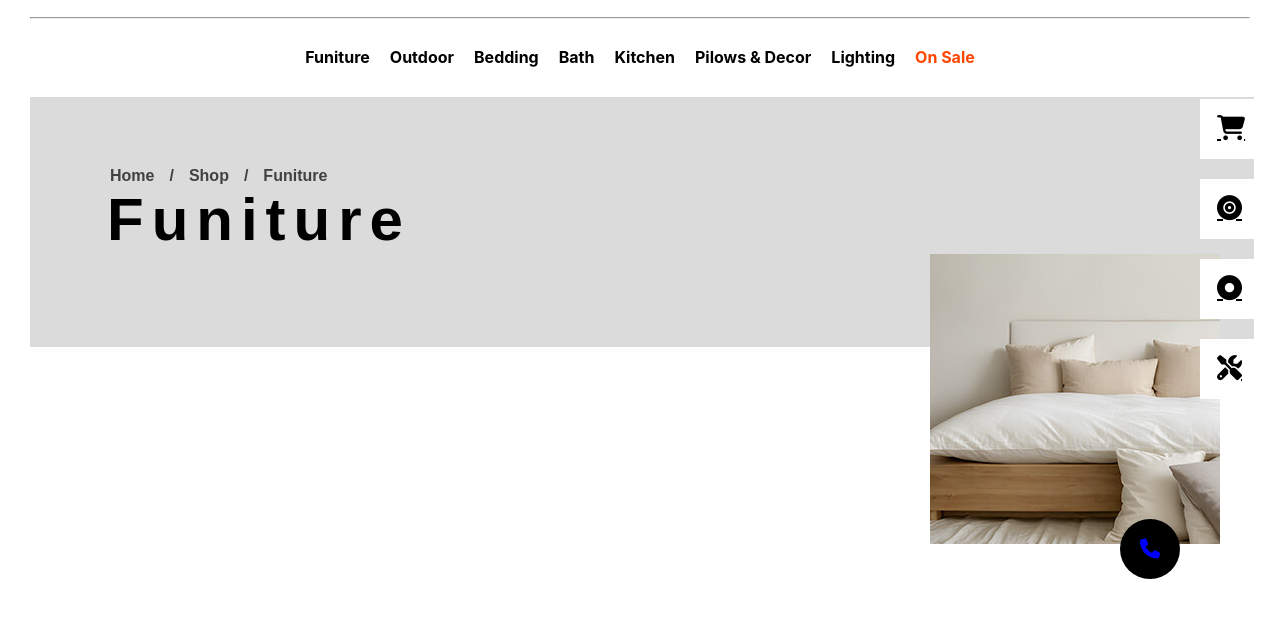
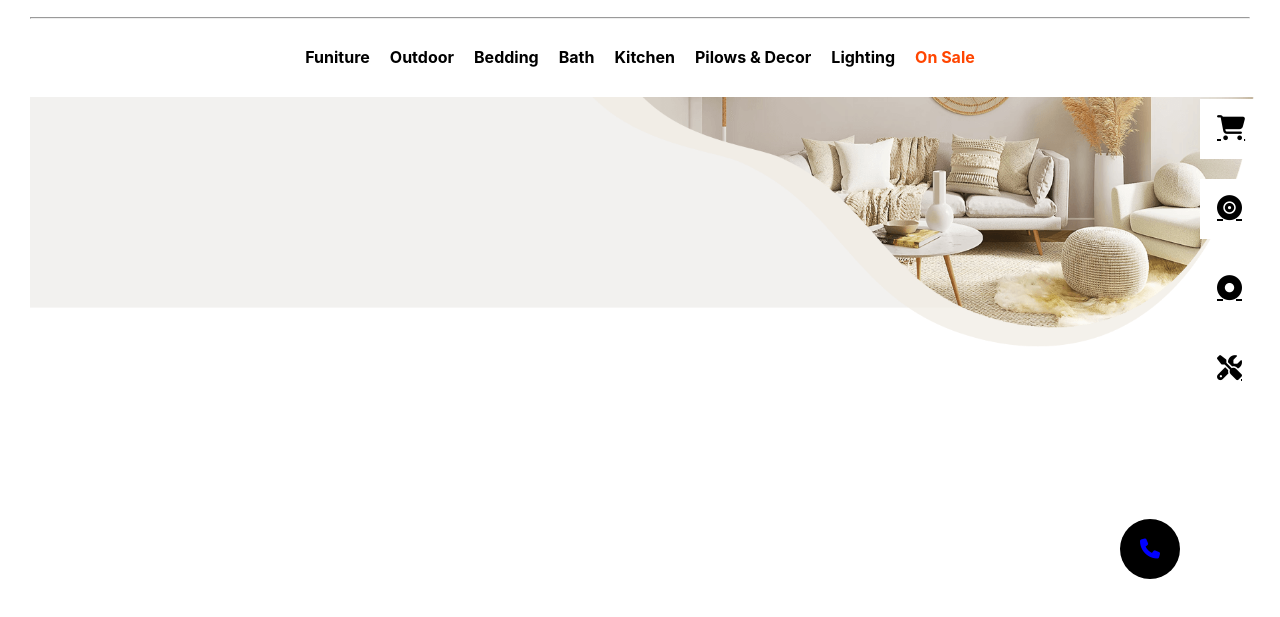
Before and after one commit to veerthakur1272/project, a plain HTML site: page funiture.html in a window 1280 px wide. Shown: the part 121-738 px from the top of the page. Drawn offline with Linux system fonts and the light colour scheme.

Commit message:
addit agin

```diff
--- a/funiture.html
+++ b/funiture.html
@@ -79,8 +79,8 @@
     </section>
 
     <section id="funitureposter">
-        <!-- <img src="shop49-page-header-furniture.png" alt=""> -->
-        <article class="textfuniture1">
+        <img src="shop49-page-header-furniture.png" alt="">
+        <!-- <article class="textfuniture1">
             <div class>Home</div>
             <div>/</div>
             <div>Shop</div>
@@ -91,7 +91,9 @@
             <h2>Funiture</h4>
         </article>
         <article class="funitureimg"><div><img src="shop49-category-3.jpg" alt=""></div></article>
+         -->
+    </section>
 
-    </section>
+
 </body>
 </html>
--- a/shop49.css
+++ b/shop49.css
@@ -767,11 +767,11 @@ margin-left: 20px;
 
 }  */
 
-#funitureposter{
+#funitureposter img{
     margin-left: 30px;
     width: 95.6%;
     height: 250px;
-    background-color:#dbdbdb;
+    /* background-color:#dbdbdb; */
 }
 
 .textfuniture1{
@@ -796,7 +796,8 @@ margin-left: 20px;
 
 }
 
-.funitureimg{
+.funitureimg div img {
     margin-left: 900px;
     margin-top: 0px;
+    border-radius: 50%;
 }
```
